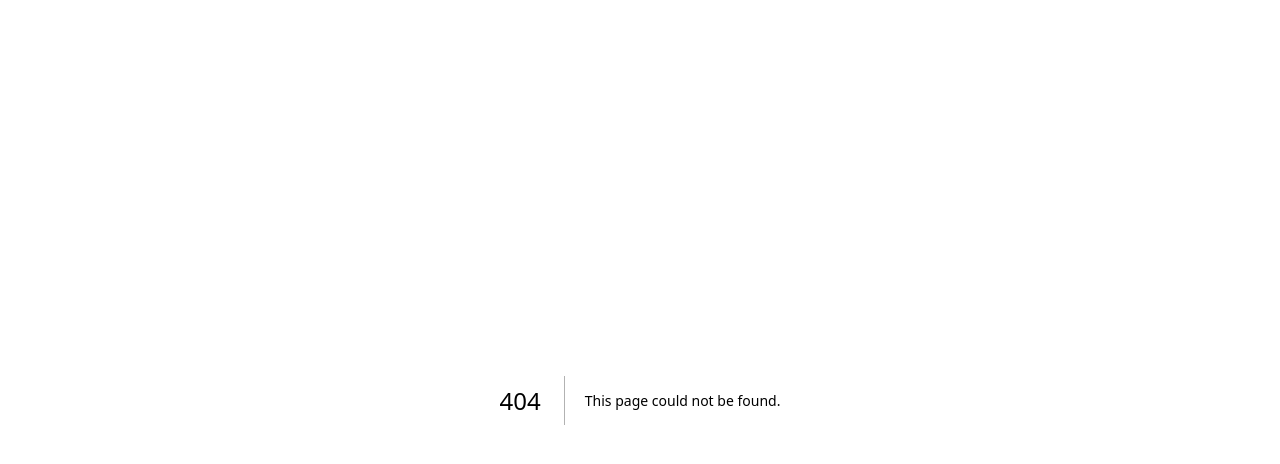
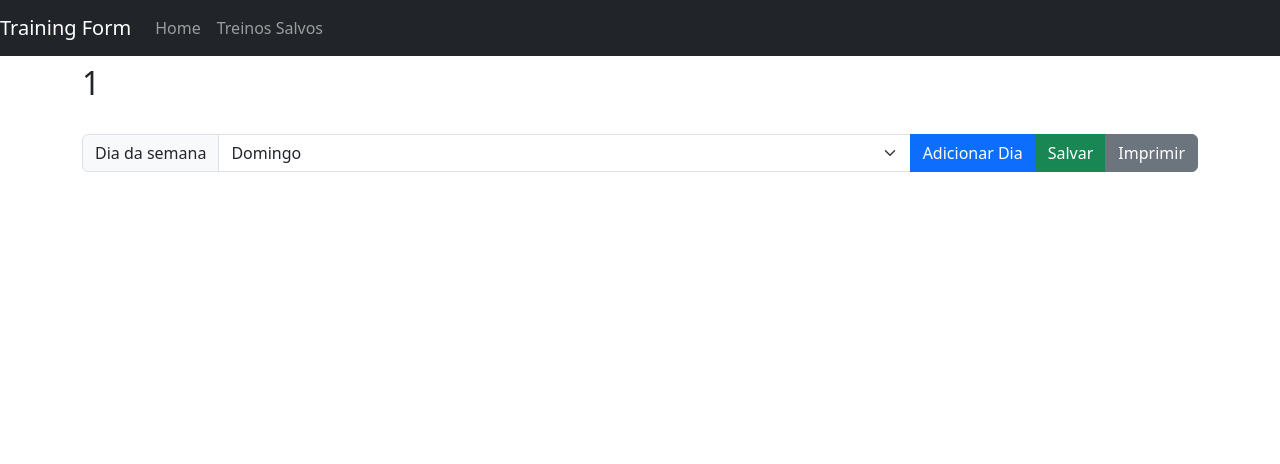
Before and after one commit to AndreEzias/training-form, a Next.js app: page /workout/1 in a window 1280 px wide. Before the commit this address had no page. Shown: the top 464 px of the page. Built offline with nearby package versions, Linux system fonts and the light colour scheme.

Commit message:
Commit inicial.

```diff
--- a/package.json
+++ b/package.json
@@ -11,10 +11,12 @@
   "dependencies": {
     "bootstrap": "^5.3.3",
     "jspdf": "^2.5.2",
+    "jspdf-autotable": "^3.8.4",
     "next": "15.1.3",
     "react": "^19.0.0",
     "react-bootstrap": "^2.10.7",
-    "react-dom": "^19.0.0"
+    "react-dom": "^19.0.0",
+    "react-router-dom": "^7.1.1"
   },
   "devDependencies": {
     "@eslint/eslintrc": "^3",
--- a/src/components/Header.tsx
+++ b/src/components/Header.tsx
@@ -1,17 +1,17 @@
 // src/components/Header.tsx
 import React from 'react';
 import Link from 'next/link';
-import { Navbar, Nav } from 'react-bootstrap';
+import {Navbar, Nav} from 'react-bootstrap';
 
 const Header: React.FC = () => {
     return (
         <Navbar bg="dark" variant="dark" expand="lg">
             <Navbar.Brand href="/">Training Form</Navbar.Brand>
-      <Navbar.Toggle aria-controls="basic-navbar-nav" />
+            <Navbar.Toggle aria-controls="basic-navbar-nav"/>
             <Navbar.Collapse id="basic-navbar-nav">
                 <Nav className="me-auto">
                     <Nav.Link as={Link} href="/">Home</Nav.Link>
-          <Nav.Link as={Link} href="/config">Configurações</Nav.Link>
+                    <Nav.Link as={Link} href="/saved-workouts">Treinos Salvos</Nav.Link>
                 </Nav>
             </Navbar.Collapse>
         </Navbar>
--- a/src/components/WorkoutForm.tsx
+++ b/src/components/WorkoutForm.tsx
@@ -1,8 +1,9 @@
-import React, {useState} from 'react';
+import React, {useState, useEffect} from 'react';
 import jsPDF from 'jspdf';
 import InputGroup from 'react-bootstrap/InputGroup';
-import {Button, Container, FloatingLabel, Form, FormControl, Row, Stack} from "react-bootstrap";
+import {Button, Container, FloatingLabel, Form, FormControl, Row, Stack, Modal} from "react-bootstrap";
 import {Card, CloseButton} from "react-bootstrap";
+import autoTable from 'jspdf-autotable';
 
 interface Workout {
     aparelho: string;
@@ -19,10 +20,29 @@ interface Day {
     workouts: Workout[];
 }
 
-const WorkoutForm: React.FC = () => {
+interface WorkoutFormProps {
+    workoutData?: Day[]; // Dados iniciais do treino, passado (opcionalmente) como props
+}
+
+interface WorkoutFormProps {
+    workoutData?: any
+}
+
+const WorkoutForm: React.FC<WorkoutFormProps> = ({ workoutData }) => {
     const [days, setDays] = useState<Day[]>([]);
     const [selectedDay, setSelectedDay] = useState<string>('Domingo');
+    const [showModal, setShowModal] = useState(false);
+    const [workoutName, setWorkoutName] = useState<string>('');
 
+
+    useEffect(() => {
+        // Atualiza o estado (days) ao receber novos dados pela prop workoutData
+        if (workoutData) {
+            setDays(workoutData);
+        }
+    }, [workoutData]);
+
+    // Funções relacionadas ao gerenciamento de dias
     const addDay = () => {
         setDays([...days, {id: Date.now(), name: selectedDay, workouts: []}]);
     };
@@ -67,28 +87,85 @@ const WorkoutForm: React.FC = () => {
         ));
     };
 
+    // Funções de PDF
     const printPDF = () => {
-        const doc = new jsPDF();
+        const doc = new jsPDF('landscape');
+
         days.forEach((day, dayIndex) => {
-            doc.text(`Dia: ${day.name}`, 10, 10 + (dayIndex * 10));
-            day.workouts.forEach((workout, workoutIndex) => {
-                doc.text(`  Aparelho: ${workout.aparelho}`, 10, 20 + (dayIndex * 10) + (workoutIndex * 10));
-                doc.text(`  Série: ${workout.serie}`, 10, 30 + (dayIndex * 10) + (workoutIndex * 10));
-                doc.text(`  Repetição: ${workout.repeticao}`, 10, 40 + (dayIndex * 10) + (workoutIndex * 10));
-                doc.text(`  Repetição Extra: ${workout.repeticaoExtra}`, 10, 50 + (dayIndex * 10) + (workoutIndex * 10));
-                doc.text(`  Pausa: ${workout.pausa}`, 10, 60 + (dayIndex * 10) + (workoutIndex * 10));
-                doc.text(`  Assistir: ${workout.assistir}`, 10, 70 + (dayIndex * 10) + (workoutIndex * 10));
+            if (dayIndex > 0) {
+                doc.addPage();
+            }
+
+            doc.setFontSize(23);
+            doc.text(`Dia: ${day.name}`, 10, 10);
+
+            const tableData = day.workouts.map(workout => {
+                const serieText = workout.repeticaoExtra > 0
+                    ? `${workout.serie}x +${workout.repeticaoExtra}x`
+                    : `${workout.serie}x`;
+                const pausaText = `${workout.pausa} SEG`;
+                const assistirText = workout.assistir
+                    ? {content: '', link: workout.assistir}
+                    : '';
+
+                return [
+                    String(workout.aparelho),
+                    serieText,
+                    String(workout.repeticao),
+                    pausaText,
+                    assistirText
+                ];
+            });
+
+            autoTable(doc, {
+                head: [['Aparelho', 'Série', 'Repetição', 'Pausa', 'Assistir']],
+                body: tableData,
+                startY: 20,
+                styles: {fontSize: 18},
+                didDrawCell: (data) => {
+                    if (data.column.index === 4 && typeof data.cell.raw === 'object' && data?.cell?.raw?.link) {
+                        doc.setTextColor(0, 0, 255);
+                        doc.textWithLink('Vídeo', data.cell.x + 2, data.cell.y + 7, {url: data?.cell?.raw?.link});
+                        doc.setTextColor(0, 0, 0);
+                    }
+                }
             });
         });
+
         doc.save('workout.pdf');
     };
 
+    // Funções de salvar no localStorage
+    const handleSave = () => {
+        if (!workoutName) {
+            alert("Por favor, insira um nome para a ficha.");
+            return;
+        }
+
+        // Verifica se já existe uma ficha com o mesmo nome
+        const savedWorkouts = JSON.parse(localStorage.getItem('workouts') || '{}');
+        if (savedWorkouts[workoutName]) {
+            alert("Já existe uma ficha com esse nome. Escolha outro nome.");
+            return;
+        }
+
+        // Adiciona a ficha no localStorage
+        savedWorkouts[workoutName] = days;
+
+        localStorage.setItem('workouts', JSON.stringify(savedWorkouts));
+        alert("Ficha salva com sucesso!");
+        setShowModal(false); // Fecha o modal após salvar
+    };
+
+    const openSaveModal = () => setShowModal(true);
+    const closeSaveModal = () => setShowModal(false);
+
     return (
         <Container className="container mt-4">
-            <div className="d-flex justify-content-between align-items-center mb-3">
+            <div className="d-flex justify-content-between align-items-center mb-3 sticky-top bg-white py-2">
                 <InputGroup>
                     <InputGroup.Text>Dia da semana</InputGroup.Text>
-                    <FormControl as="select" value={selectedDay} onChange={(e) => setSelectedDay(e.target.value)}>
+                    <Form.Select value={selectedDay} onChange={(e) => setSelectedDay(e.target.value)}>
                         <option value="Domingo">Domingo</option>
                         <option value="Segunda-feira">Segunda-feira</option>
                         <option value="Terça-feira">Terça-feira</option>
@@ -96,8 +173,9 @@ const WorkoutForm: React.FC = () => {
                         <option value="Quinta-feira">Quinta-feira</option>
                         <option value="Sexta-feira">Sexta-feira</option>
                         <option value="Sábado">Sábado</option>
-                    </FormControl>
+                    </Form.Select>
                     <Button variant="primary" onClick={addDay}>Adicionar Dia</Button>
+                    <Button variant="success" onClick={openSaveModal}>Salvar</Button>
                     <Button variant="secondary" onClick={printPDF}>Imprimir</Button>
                 </InputGroup>
             </div>
@@ -117,8 +195,10 @@ const WorkoutForm: React.FC = () => {
                             <Row>
                                 {day.workouts.map((workout, index) => (
                                     <div key={index} className="d-flex align-items-center mb-2">
-                                    <CloseButton className="btn btn-danger me-2"
-                                                 onClick={() => removeWorkout(day.id, index)}/>
+                                        <CloseButton
+                                            className="btn btn-danger me-2"
+                                            onClick={() => removeWorkout(day.id, index)}
+                                        />
                                         <FloatingLabel className='col-md-4' as="div" label="Aparelho">
                                             <Form.Control
                                                 type="text"
@@ -128,7 +208,7 @@ const WorkoutForm: React.FC = () => {
                                                 onChange={(e) => handleWorkoutChange(day.id, index, 'aparelho', e.target.value)}
                                             />
                                         </FloatingLabel>
-                                    <FloatingLabel className='col-md-1' label="Séries" controlId="">
+                                        <FloatingLabel className='col-md-1' label="Séries">
                                             <Form.Control
                                                 type="number"
                                                 size='sm'
@@ -137,7 +217,7 @@ const WorkoutForm: React.FC = () => {
                                                 onChange={(e) => handleWorkoutChange(day.id, index, 'serie', e.target.value)}
                                             />
                                         </FloatingLabel>
-                                    <FloatingLabel className='col-md-1'  label="Repetir" controlId="">
+                                        <FloatingLabel className='col-md-1' label="Repetir">
                                             <Form.Control
                                                 type="number"
                                                 size='sm'
@@ -146,7 +226,7 @@ const WorkoutForm: React.FC = () => {
                                                 onChange={(e) => handleWorkoutChange(day.id, index, 'repeticao', e.target.value)}
                                             />
                                         </FloatingLabel>
-                                    <FloatingLabel className='col-md-1' label="+ Repete" controlId="">
+                                        <FloatingLabel className='col-md-1' label="+ Repete">
                                             <Form.Control
                                                 type="number"
                                                 size='sm'
@@ -155,7 +235,7 @@ const WorkoutForm: React.FC = () => {
                                                 onChange={(e) => handleWorkoutChange(day.id, index, 'repeticaoExtra', e.target.value)}
                                             />
                                         </FloatingLabel>
-                                    <FloatingLabel className='col-md-1' label="Pausa" controlId="">
+                                        <FloatingLabel className='col-md-1' label="Pausa">
                                             <Form.Control
                                                 type="number"
                                                 size='sm'
@@ -164,7 +244,7 @@ const WorkoutForm: React.FC = () => {
                                                 onChange={(e) => handleWorkoutChange(day.id, index, 'pausa', e.target.value)}
                                             />
                                         </FloatingLabel>
-                                    <FloatingLabel className='col-md-4' label="Assistir" controlId="">
+                                        <FloatingLabel className='col-md-4' label="Assistir">
                                             <Form.Control
                                                 type="text"
                                                 size='sm'
@@ -180,6 +260,24 @@ const WorkoutForm: React.FC = () => {
                     </Card.Body>
                 </Card>
             ))}
+
+            {/* Modal para salvar a ficha */}
+            <Modal show={showModal} onHide={closeSaveModal}>
+                <Modal.Header closeButton>
+                    <Modal.Title>Salvar Ficha</Modal.Title>
+                </Modal.Header>
+                <Modal.Body>
+                    <FormControl
+                        placeholder="Digite o nome da ficha"
+                        value={workoutName}
+                        onChange={(e) => setWorkoutName(e.target.value)}
+                    />
+                </Modal.Body>
+                <Modal.Footer>
+                    <Button variant="secondary" onClick={closeSaveModal}>Cancelar</Button>
+                    <Button variant="primary" onClick={handleSave}>Salvar</Button>
+                </Modal.Footer>
+            </Modal>
         </Container>
     );
 };
--- /dev/null
+++ b/src/pages/workout/[name].tsx
@@ -0,0 +1,37 @@
+import React, { useEffect, useState } from 'react';
+import { useRouter } from 'next/router';
+import WorkoutForm from '../../components/WorkoutForm';
+import Header from "@/components/Header";
+import {Container} from "react-bootstrap";
+
+const WorkoutPage: React.FC = () => {
+    const router = useRouter();
+    const { name } = router.query; // Obtém o nome do treino pela URL
+    const [workoutData, setWorkoutData] = useState();
+
+    // Carrega os dados do treino salvo (localStorage, API, etc.)
+    useEffect(() => {
+        if (name) {
+            const savedWorkouts = JSON.parse(localStorage.getItem('workouts') || '{}');
+            setWorkoutData(savedWorkouts[name as string] || []);
+        }
+    }, [name]);
+
+    return (
+        <>
+            <Header />
+            {!workoutData ? (
+                <p>Carregando treino...</p>
+            ) : (
+                <>
+                    <Container>
+                        <h2 className="mt-2">{name}</h2>
+                    </Container>
+                    <WorkoutForm workoutData={workoutData} />
+                </>
+            )}
+        </>
+    )
+};
+
+export default WorkoutPage;
```
Also changed, not shown: src/components/SavedWorkouts.tsx (added, +84 -0 lines), src/pages/saved-workouts.tsx (added, +14 -0 lines), 1 other file (tests, documents, lock files or other folders). Lines whose indentation alone changed are shown as unchanged.
